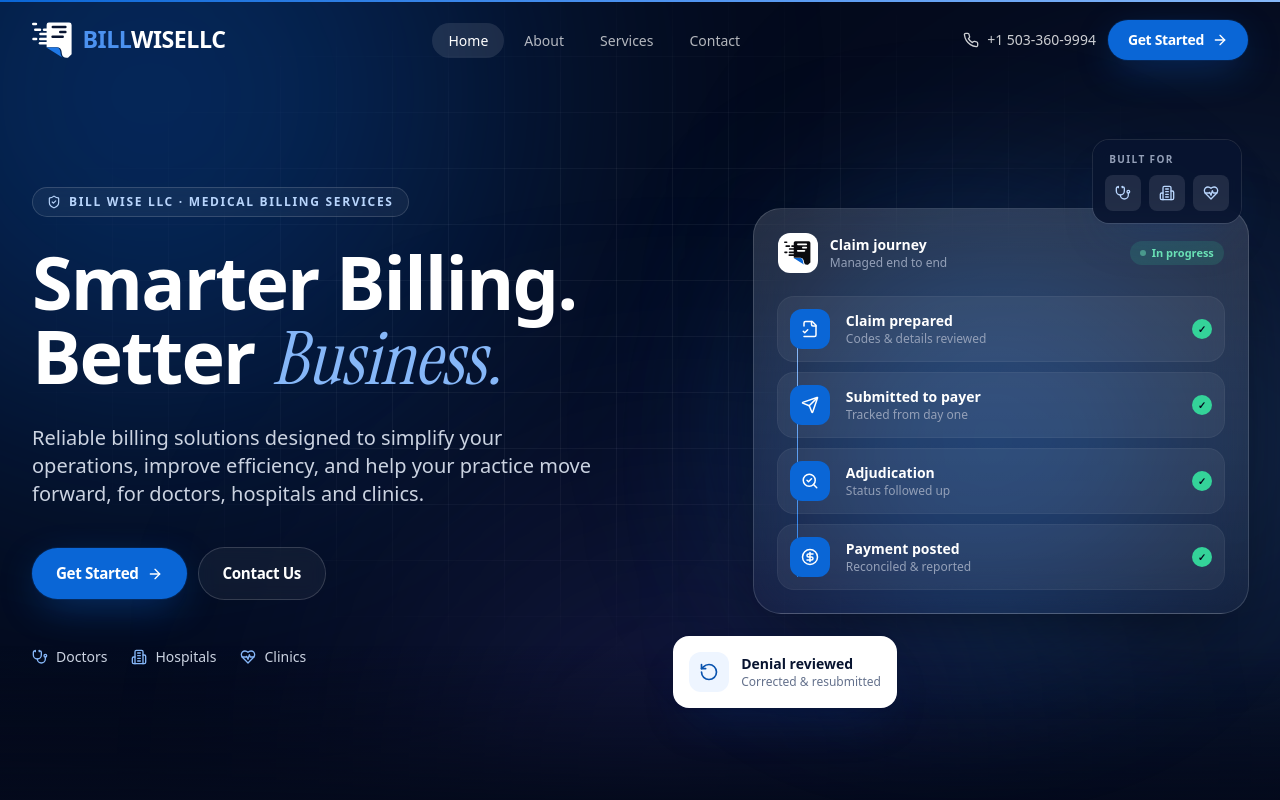
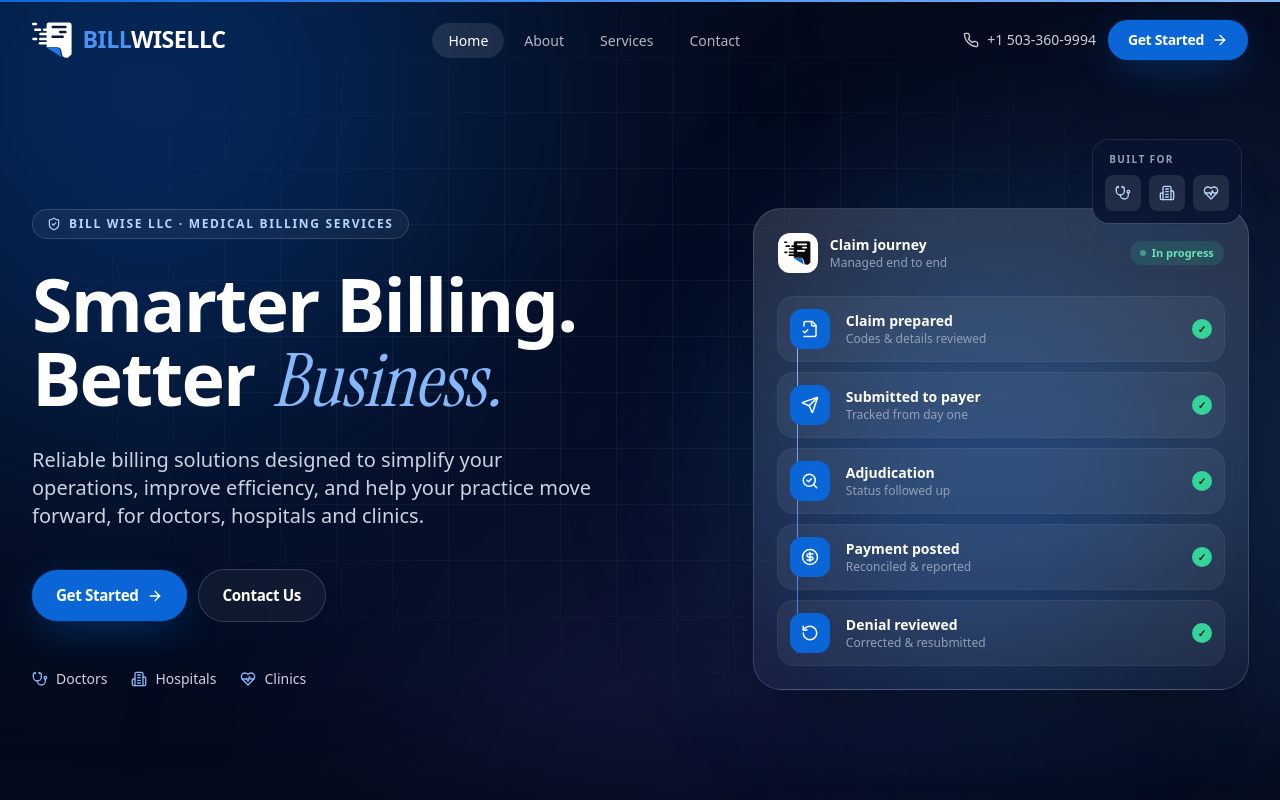
Before and after one commit to coldmode9630-cmyk/billwise-website-v1, a React (Vite) app: page / in a window 1280 px wide. Shown: the top 800 px of the page. Built offline with nearby package versions, Linux system fonts and the light colour scheme.

Commit message:
Denial reviewed
Corrected & resubmitted
put below on
Payment posted

Reconciled & reported

```diff
--- a/src/components/home/HeroVisual.jsx
+++ b/src/components/home/HeroVisual.jsx
@@ -8,6 +8,7 @@ const steps = [
   { icon: Send, label: 'Submitted to payer', note: 'Tracked from day one' },
   { icon: SearchCheck, label: 'Adjudication', note: 'Status followed up' },
   { icon: CircleDollarSign, label: 'Payment posted', note: 'Reconciled & reported' },
+  { icon: RotateCcw, label: 'Denial reviewed', note: 'Corrected & resubmitted' },
 ];
 
 /** Illustrative "claim journey" composition. Purely visual: no figures or stats. */
@@ -17,7 +18,7 @@ export default function HeroVisual() {
   const yFront = useTransform(scrollY, [0, 600], [0, -30]);
 
   return (
-    <div className="relative mx-auto w-full max-w-[34rem] pb-20 pt-12 sm:px-6" aria-hidden>
+    <div className="relative mx-auto w-full max-w-[34rem] pb-12 pt-12 sm:px-6" aria-hidden>
       {/* glow */}
       <div className="absolute inset-[12%] rounded-full bg-royal-500/30 blur-[90px]" />
 
@@ -71,19 +72,7 @@ export default function HeroVisual() {
         </ol>
       </motion.div>
 
-      {/* floating chips */}
-      <motion.div style={{ y: yFront }} className="absolute -bottom-4 -left-1 z-10 sm:-left-4">
-        <motion.div initial={{ opacity: 0, y: 30 }} animate={{ opacity: 1, y: 0 }} transition={{ delay: 1.6, duration: 0.8, ease }} className="animate-float rounded-2xl bg-white p-4 shadow-lift">
-          <div className="flex items-center gap-3">
-            <span className="grid h-10 w-10 place-items-center rounded-xl bg-royal-50 text-royal-700"><RotateCcw className="h-5 w-5" /></span>
-            <div>
-              <p className="text-sm font-semibold text-navy-900">Denial reviewed</p>
-              <p className="text-xs text-mist-500">Corrected &amp; resubmitted</p>
-            </div>
-          </div>
-        </motion.div>
-      </motion.div>
-
+      {/* floating chip */}
       <motion.div style={{ y: yFront }} className="absolute -right-1 -top-3 z-10 sm:-right-2">
         <motion.div initial={{ opacity: 0, y: -20 }} animate={{ opacity: 1, y: 0 }} transition={{ delay: 1.9, duration: 0.8, ease }} className="animate-float rounded-2xl bg-navy-900/90 p-3 shadow-lift ring-1 ring-white/10 backdrop-blur [animation-delay:-3s]">
           <p className="px-1 pb-2 text-[10px] font-semibold uppercase tracking-[0.14em] text-mist-400">Built for</p>
```
